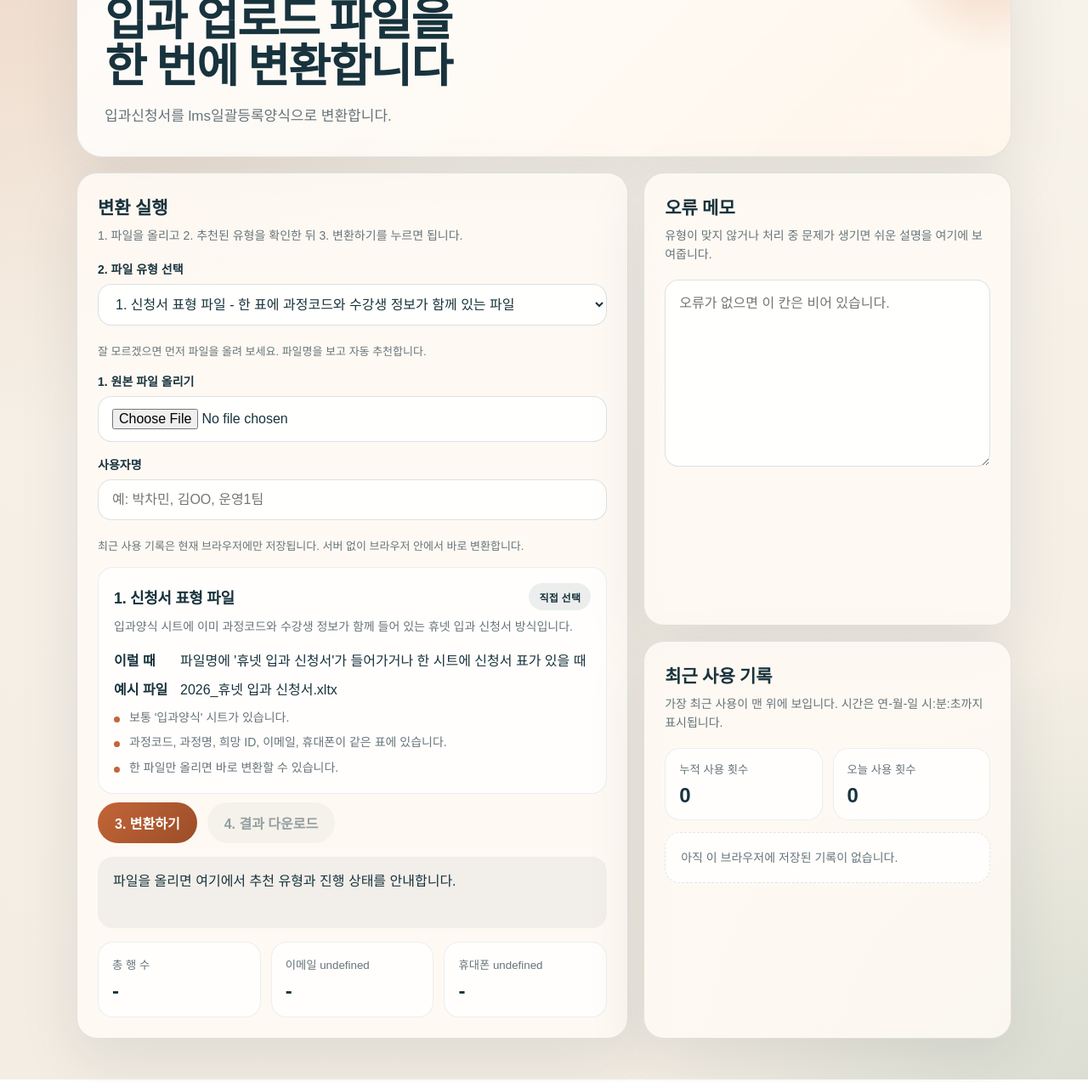
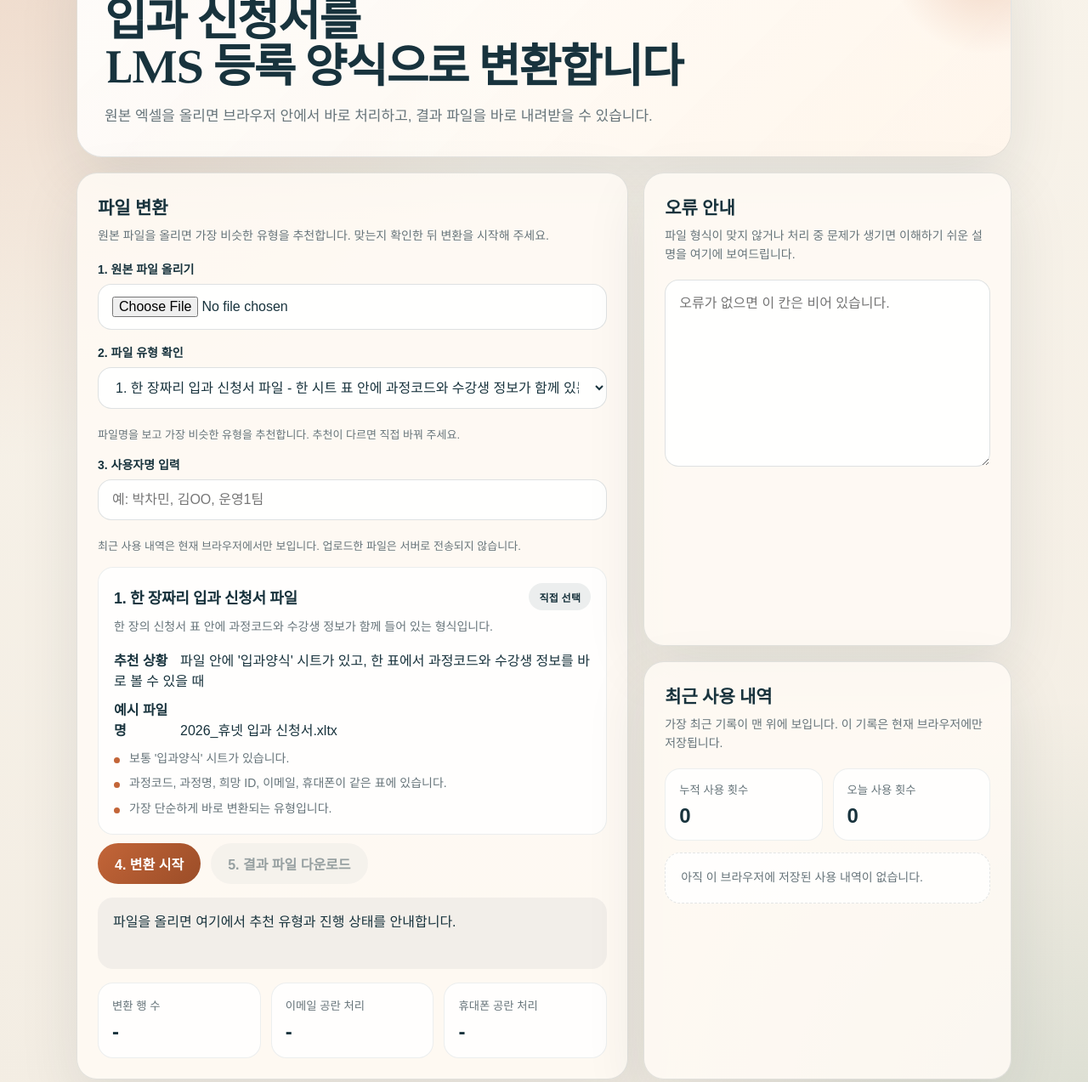
Before and after one commit to champzzang77/enrollment-converter, a plain HTML site: page docs/index.html in a window 1280 px wide. Shown: the part 111-1384 px from the top of the page at 85% size. Drawn offline with Linux system fonts and the light colour scheme.

Commit message:
Refine UI copy and labels

```diff
--- a/docs/app.mjs
+++ b/docs/app.mjs
@@ -88,14 +88,14 @@ function recommendProfileByFileName(fileName) {
   if (!matched) {
     recommendedProfileId = "";
     updateProfileGuide();
-    statusBox.innerHTML = "파일을 선택했습니다. <strong>파일 유형</strong>을 확인한 뒤 변환하기를 눌러 주세요.";
+    statusBox.innerHTML = "파일을 선택했습니다. <strong>파일 유형</strong>을 확인한 뒤 <strong>변환 시작</strong>을 눌러 주세요.";
     return;
   }
 
   recommendedProfileId = matched.id;
   profileSelect.value = matched.id;
   updateProfileGuide();
-  statusBox.innerHTML = `<strong>${matched.label}</strong> 유형으로 자동 추천했습니다.<br>예시 파일명과 특징이 맞는지만 한 번 확인해 주세요.`;
+  statusBox.innerHTML = `<strong>${matched.label}</strong> 형식으로 추천했습니다.<br>예시 파일명과 설명이 맞는지만 한 번 확인해 주세요.`;
 }
 
 function setSummary(summary) {
@@ -162,7 +162,7 @@ function renderUsageCounts(counts) {
 function renderRecentUsage(items) {
   if (!Array.isArray(items) || items.length === 0) {
     recentUsageBox.className = "recent-usage-panel empty-log";
-    recentUsageBox.textContent = "아직 이 브라우저에 저장된 기록이 없습니다.";
+    recentUsageBox.textContent = "아직 이 브라우저에 저장된 사용 내역이 없습니다.";
     renderUsageCounts({ total_count: 0, today_count: 0 });
     return;
   }
@@ -192,12 +192,12 @@ function renderRecentUsage(items) {
 
     const main = document.createElement("div");
     main.className = "log-main";
-    main.textContent = `${item.user_name || "이름 없음"} | ${item.profile_label || "유형 정보 없음"}`;
+    main.textContent = `${item.user_name || "사용자명 없음"} | ${item.profile_label || "유형 정보 없음"}`;
 
     const sub = document.createElement("div");
     sub.className = "log-sub";
     if (isSuccess) {
-      sub.textContent = `파일: ${item.file_name || "파일명 없음"} | 행 수: ${item.total_rows ?? "-"}`;
+      sub.textContent = `파일: ${item.file_name || "파일명 없음"} | 변환 행 수: ${item.total_rows ?? "-"}`;
     } else {
       sub.textContent = `파일: ${item.file_name || "파일명 없음"} | 오류: ${item.error || "알 수 없는 오류"}`;
     }
@@ -280,10 +280,10 @@ function createWorkbookDownload(headers, rowMatrix) {
 function explainError(error) {
   const message = String(error?.message || error || "");
   if (message.includes("사용자명을 입력")) {
-    return "로그 확인을 위해 사용자명을 먼저 입력해 주세요.";
+    return "사용 내역을 구분할 수 있도록 사용자명을 먼저 입력해 주세요.";
   }
   if (message.includes("헤더 행을 찾지 못했습니다")) {
-    return "선택한 파일 유형과 업로드한 파일 형식이 맞지 않습니다. 다른 유형을 선택했는지 먼저 확인해 주세요.\n원본 메시지: " + message;
+    return "선택한 파일 유형과 업로드한 파일 형식이 맞지 않습니다. 다른 유형으로 바꿔 다시 시도해 주세요.\n원본 메시지: " + message;
   }
   if (message.includes("지원하지 않는 엑셀 형식")) {
     return "지원하는 확장자는 .xlsx, .xlsm, .xltx, .xltm, .xls 입니다.";
@@ -326,9 +326,9 @@ function buildSuccessStatus(fileName, summary) {
     0
   );
   if (unresolvedCount > 0) {
-    return `<strong>변환은 완료되었습니다.</strong><br>${fileName} 파일을 처리했지만 과정코드 미매핑 항목 ${unresolvedCount}건이 있습니다. 요약을 함께 확인해 주세요.`;
+    return `<strong>변환은 완료되었습니다.</strong><br>${fileName} 파일을 처리했지만 과정코드가 연결되지 않은 항목이 ${unresolvedCount}건 있습니다. 요약을 확인한 뒤 결과 파일을 내려받아 주세요.`;
   }
-  return `<strong>변환이 완료되었습니다.</strong><br>${fileName} 파일이 성공적으로 처리되었습니다.`;
+  return `<strong>변환이 완료되었습니다.</strong><br>${fileName} 파일이 준비되었습니다. 아래 버튼으로 결과 파일을 내려받아 주세요.`;
 }
 
 async function convertFile() {
@@ -345,13 +345,13 @@ async function convertFile() {
 
   if (!String(userNameInput.value || "").trim()) {
     statusBox.textContent = "사용자명을 먼저 입력해 주세요.";
-    errorBox.value = "로그 확인을 위해 사용자명을 입력해 주세요.";
+    errorBox.value = "사용 내역을 구분할 수 있도록 사용자명을 입력해 주세요.";
     userNameInput.focus();
     return;
   }
 
   convertButton.disabled = true;
-  statusBox.innerHTML = "<strong>변환 중입니다.</strong><br>브라우저 안에서 파일을 읽고 결과를 생성하고 있습니다.";
+  statusBox.innerHTML = "<strong>변환 중입니다.</strong><br>브라우저 안에서 파일을 읽고 결과 파일을 만들고 있습니다.";
 
   try {
     const workbookData = await extractWorkbookData(file);
@@ -367,7 +367,7 @@ async function convertFile() {
     refreshUsageView();
   } catch (error) {
     const friendlyMessage = explainError(error);
-    statusBox.textContent = "변환에 실패했습니다. 오류 메모를 확인해 주세요.";
+    statusBox.textContent = "변환에 실패했습니다. 아래 오류 안내를 확인해 주세요.";
     errorBox.value = friendlyMessage;
     saveErrorLog(profile, file?.name, friendlyMessage);
     refreshUsageView();
--- a/docs/data.mjs
+++ b/docs/data.mjs
@@ -51,15 +51,15 @@ export const OUTPUT_FIELDS = [
 export const PROFILES = [
   {
     id: "catholic_school_2026",
-    label: "1. 신청서 표형 파일",
-    short_description: "한 표에 과정코드와 수강생 정보가 함께 있는 파일",
-    description: "입과양식 시트에 이미 과정코드와 수강생 정보가 함께 들어 있는 휴넷 입과 신청서 방식입니다.",
-    use_when: "파일명에 '휴넷 입과 신청서'가 들어가거나 한 시트에 신청서 표가 있을 때",
+    label: "1. 한 장짜리 입과 신청서 파일",
+    short_description: "한 시트 표 안에 과정코드와 수강생 정보가 함께 있는 파일",
+    description: "한 장의 신청서 표 안에 과정코드와 수강생 정보가 함께 들어 있는 형식입니다.",
+    use_when: "파일 안에 '입과양식' 시트가 있고, 한 표에서 과정코드와 수강생 정보를 바로 볼 수 있을 때",
     example_file: "2026_휴넷 입과 신청서.xltx",
     hints: [
       "보통 '입과양식' 시트가 있습니다.",
       "과정코드, 과정명, 희망 ID, 이메일, 휴대폰이 같은 표에 있습니다.",
-      "한 파일만 올리면 바로 변환할 수 있습니다.",
+      "가장 단순하게 바로 변환되는 유형입니다.",
     ],
     filename_keywords: ["휴넷 입과 신청서", "입과 신청서"],
     copy_if_missing: {
@@ -96,15 +96,15 @@ export const PROFILES = [
   },
   {
     id: "djsm_2026_03",
-    label: "2. 교육별 시트형 신청양식",
-    short_description: "여러 시트에 교육 명단이 나뉘어 있는 파일",
-    description: "여러 시트에 교육별 명단이 나뉘어 있고, 과정코드는 내장 매핑 기준으로 연결하는 방식입니다.",
-    use_when: "파일명에 '단체입과 신청양식'이 들어가거나 시트마다 교육명이 나뉘어 있을 때",
+    label: "2. 교육별 시트가 여러 개인 신청양식",
+    short_description: "시트마다 다른 교육 명단이 들어 있는 파일",
+    description: "여러 시트에 교육별 명단이 나뉘어 있는 형식입니다. 과정코드는 앱 안에 들어 있는 매핑으로 자동 연결합니다.",
+    use_when: "시트 탭마다 교육명이 다르고, 각 시트에 같은 형태의 명단표가 반복될 때",
     example_file: "사이버교육 단체입과 신청양식_대전성모병원(3월 전체).xlsx",
     hints: [
       "한 파일 안에 시트가 여러 개 있습니다.",
       "사원번호, 이름, 이메일, 휴대폰, 부서 같은 열이 반복됩니다.",
-      "과정코드는 앱 안에 포함된 매핑으로 자동 연결됩니다.",
+      "과정코드는 앱 안에 있는 기준표로 자동 연결됩니다.",
     ],
     filename_keywords: ["단체입과", "신청양식", "대전성모병원"],
     defaults: {
@@ -202,15 +202,15 @@ export const PROFILES = [
   },
   {
     id: "sample1_axvis",
-    label: "3. 자유형 명단 파일",
-    short_description: "자체 양식으로 받은 명단 파일",
-    description: "과정명, 이름, 이메일 같은 헤더를 찾아서 읽는 별도 양식 방식입니다.",
-    use_when: "고객사에서 자체 양식으로 보낸 엑셀이고, 표 머리글에 이름이나 이메일이 보일 때",
+    label: "3. 자유 양식 명단 파일",
+    short_description: "고객사 자체 서식으로 받은 명단 파일",
+    description: "정해진 템플릿이 아니라, 헤더 이름을 보고 필요한 정보를 찾아 읽는 형식입니다.",
+    use_when: "고객사 자체 양식으로 받은 엑셀이고, 표 머리글에 이름이나 이메일 같은 항목이 보일 때",
     example_file: "(샘플1)_별도 양식_입과 대상자 명단_액스비스.xlsx",
     hints: [
       "파일 상단에 자유로운 안내 문구가 있을 수 있습니다.",
       "표 헤더에 과정명, 이름, 이메일이 포함됩니다.",
-      "회사마다 컬럼 순서가 조금씩 달라도 동작합니다.",
+      "회사마다 열 순서가 조금 달라도 처리할 수 있습니다.",
     ],
     filename_keywords: ["별도 양식", "액스비스"],
     copy_if_missing: {
@@ -239,15 +239,15 @@ export const PROFILES = [
   },
   {
     id: "sample2_hanwha",
-    label: "4. 단일 명단 시트 파일",
-    short_description: "실제 명단이 한 시트에 모여 있는 파일",
-    description: "여러 시트 중 실제 대상자 명단이 있는 시트를 우선 찾아 읽는 방식입니다.",
-    use_when: "시트가 여러 개지만 실제 명단은 특정 교육 시트 한 장에만 있을 때",
+    label: "4. 명단 시트가 한 장인 파일",
+    short_description: "실제 대상자 명단이 한 시트에만 있는 파일",
+    description: "시트는 여러 개여도 실제 대상자 명단은 한 시트에만 있는 형식입니다.",
+    use_when: "안내용 시트가 같이 있어도, 실제 데이터는 한 시트만 보면 될 때",
     example_file: "(샘플2)_한화손해보험_위치정보교육 대상자 명단.xlsx",
     hints: [
       "시트 이름이 교육명인 경우가 많습니다.",
       "헤더에 사번, 성명, 메일주소가 보입니다.",
-      "파일 구조는 고객사별로 달라도 명단 시트는 비교적 단순합니다.",
+      "실제 명단 시트만 찾으면 구조는 비교적 단순합니다.",
     ],
     filename_keywords: ["한화손해보험", "위치정보교육"],
     defaults: {
@@ -275,15 +275,15 @@ export const PROFILES = [
   },
   {
     id: "sample3_sheet_course",
-    label: "5. 과정별 다중 시트 파일",
-    short_description: "과정마다 시트가 따로 나뉜 파일",
-    description: "여러 시트를 돌면서 각 시트의 명단 표를 합쳐 업로드 파일로 만드는 방식입니다.",
-    use_when: "한 파일 안에 지역별 또는 과정별 시트가 여러 개 있고 모두 합쳐야 할 때",
+    label: "5. 과정별 시트 통합 파일",
+    short_description: "과정별 시트를 모두 합쳐야 하는 파일",
+    description: "과정별로 나뉜 여러 시트를 읽어서 하나의 업로드 파일로 합치는 형식입니다.",
+    use_when: "과정별로 시트가 나뉘어 있고, 모든 시트를 합쳐 한 파일로 만들어야 할 때",
     example_file: "(샘플3)_시트로 과정구분_입과 대상자 명단.xlsx",
     hints: [
       "같은 형식의 표가 여러 시트에 반복됩니다.",
       "헤더에 과정명, 사용아이디, 이메일주소가 보입니다.",
-      "일부 설명용 시트는 자동으로 건너뜁니다.",
+      "설명용 시트는 자동으로 건너뜁니다.",
     ],
     filename_keywords: ["시트로 과정구분", "회원등록신청서"],
     copy_if_missing: {
@@ -315,10 +315,10 @@ export const PROFILES = [
   },
   {
     id: "sample4_sheet_affiliate",
-    label: "6. 회사별 다중 시트 파일",
-    short_description: "회사나 법인별로 시트가 나뉜 파일",
-    description: "작성예시 시트를 제외하고, 계열사별 시트를 읽어서 하나의 업로드 파일로 합치는 방식입니다.",
-    use_when: "회사별, 계열사별, 지사별로 시트가 나뉘어 있는 통합 명단일 때",
+    label: "6. 회사별 시트 통합 파일",
+    short_description: "회사나 법인별 시트를 모두 합쳐야 하는 파일",
+    description: "회사별 또는 법인별로 나뉜 여러 시트를 읽어서 하나의 업로드 파일로 합치는 형식입니다.",
+    use_when: "회사별, 계열사별, 지사별 시트를 모두 합쳐야 할 때",
     example_file: "(샘플4)_시트로 계열사 구분_입과 대상자 명단.xlsx",
     hints: [
       "작성예시나 안내 시트가 함께 들어 있을 수 있습니다.",
--- a/docs/index.html
+++ b/docs/index.html
@@ -496,20 +496,14 @@
   <main class="shell">
     <section class="hero">
       <div class="eyebrow">Enrollment Upload Studio</div>
-      <h1>입과 업로드 파일을<br>한 번에 변환합니다</h1>
-      <p>입과신청서를 lms일괄등록양식으로 변환합니다.</p>
+      <h1>입과 신청서를<br>LMS 등록 양식으로 변환합니다</h1>
+      <p>원본 엑셀을 올리면 브라우저 안에서 바로 처리하고, 결과 파일을 바로 내려받을 수 있습니다.</p>
     </section>
 
     <section class="grid">
       <article class="card">
-        <h2>변환 실행</h2>
-        <p>1. 파일을 올리고 2. 추천된 유형을 확인한 뒤 3. 변환하기를 누르면 됩니다.</p>
-
-        <div class="field">
-          <label for="profileSelect">2. 파일 유형 선택</label>
-          <select id="profileSelect"></select>
-          <div class="note">잘 모르겠으면 먼저 파일을 올려 보세요. 파일명을 보고 자동 추천합니다.</div>
-        </div>
+        <h2>파일 변환</h2>
+        <p>원본 파일을 올리면 가장 비슷한 유형을 추천합니다. 맞는지 확인한 뒤 변환을 시작해 주세요.</p>
 
         <div class="field">
           <label for="fileInput">1. 원본 파일 올리기</label>
@@ -517,9 +511,15 @@
         </div>
 
         <div class="field">
-          <label for="userNameInput">사용자명</label>
+          <label for="profileSelect">2. 파일 유형 확인</label>
+          <select id="profileSelect"></select>
+          <div class="note">파일명을 보고 가장 비슷한 유형을 추천합니다. 추천이 다르면 직접 바꿔 주세요.</div>
+        </div>
+
+        <div class="field">
+          <label for="userNameInput">3. 사용자명 입력</label>
           <input id="userNameInput" type="text" maxlength="50" placeholder="예: 박차민, 김OO, 운영1팀">
-          <div class="note">최근 사용 기록은 현재 브라우저에만 저장됩니다. 서버 없이 브라우저 안에서 바로 변환합니다.</div>
+          <div class="note">최근 사용 내역은 현재 브라우저에서만 보입니다. 업로드한 파일은 서버로 전송되지 않습니다.</div>
         </div>
 
         <div class="guide-box" id="profileGuide">
@@ -529,15 +529,15 @@
           </div>
           <div class="guide-copy" id="guideDescription">선택한 유형에 대한 설명이 여기에 표시됩니다.</div>
           <div class="guide-meta">
-            <div><strong>이럴 때</strong><span id="guideUseWhen">-</span></div>
-            <div><strong>예시 파일</strong><span id="guideExample">-</span></div>
+            <div><strong>추천 상황</strong><span id="guideUseWhen">-</span></div>
+            <div><strong>예시 파일명</strong><span id="guideExample">-</span></div>
           </div>
           <ul class="hint-list" id="guideHints"></ul>
         </div>
 
         <div class="buttons">
-          <button class="primary" id="convertButton" type="button">3. 변환하기</button>
-          <a class="download-link secondary disabled" id="downloadLink" href="#" download>4. 결과 다운로드</a>
+          <button class="primary" id="convertButton" type="button">4. 변환 시작</button>
+          <a class="download-link secondary disabled" id="downloadLink" href="#" download>5. 결과 파일 다운로드</a>
         </div>
 
         <div class="status" id="statusBox">
@@ -546,15 +546,15 @@
 
         <div class="summary-grid">
           <div class="stat">
-            <small>총 행 수</small>
+            <small>변환 행 수</small>
             <strong id="totalRows">-</strong>
           </div>
           <div class="stat">
-            <small>이메일 undefined</small>
+            <small>이메일 공란 처리</small>
             <strong id="emailUndefined">-</strong>
           </div>
           <div class="stat">
-            <small>휴대폰 undefined</small>
+            <small>휴대폰 공란 처리</small>
             <strong id="mobileUndefined">-</strong>
           </div>
         </div>
@@ -562,14 +562,14 @@
 
       <div class="stack">
         <article class="card">
-          <h2>오류 메모</h2>
-          <p>유형이 맞지 않거나 처리 중 문제가 생기면 쉬운 설명을 여기에 보여줍니다.</p>
+          <h2>오류 안내</h2>
+          <p>파일 형식이 맞지 않거나 처리 중 문제가 생기면 이해하기 쉬운 설명을 여기에 보여드립니다.</p>
           <textarea id="errorBox" readonly placeholder="오류가 없으면 이 칸은 비어 있습니다."></textarea>
         </article>
 
         <article class="card">
-          <h2>최근 사용 기록</h2>
-          <p>가장 최근 사용이 맨 위에 보입니다. 시간은 연-월-일 시:분:초까지 표시됩니다.</p>
+          <h2>최근 사용 내역</h2>
+          <p>가장 최근 기록이 맨 위에 보입니다. 이 기록은 현재 브라우저에만 저장됩니다.</p>
           <div class="usage-count-grid">
             <div class="usage-count-card">
               <small>누적 사용 횟수</small>
```
